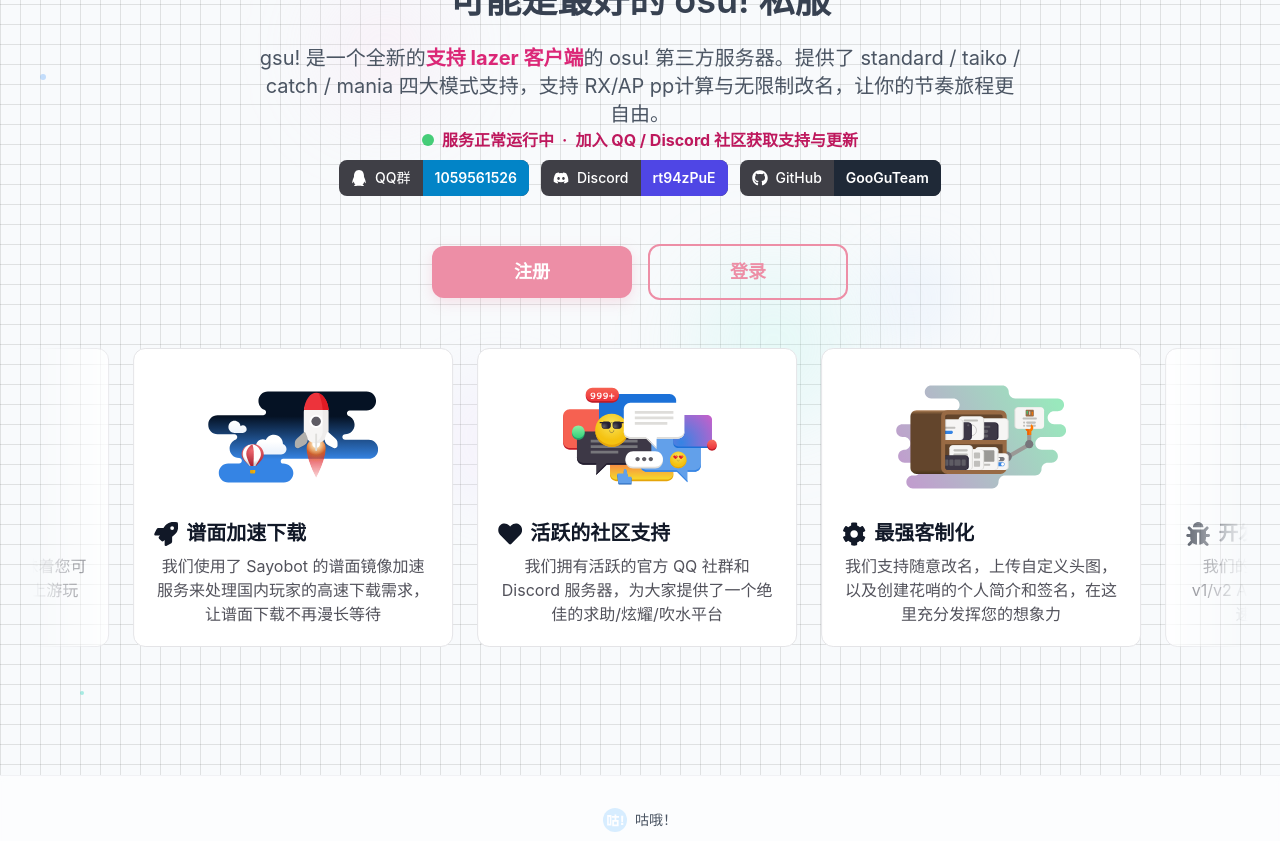
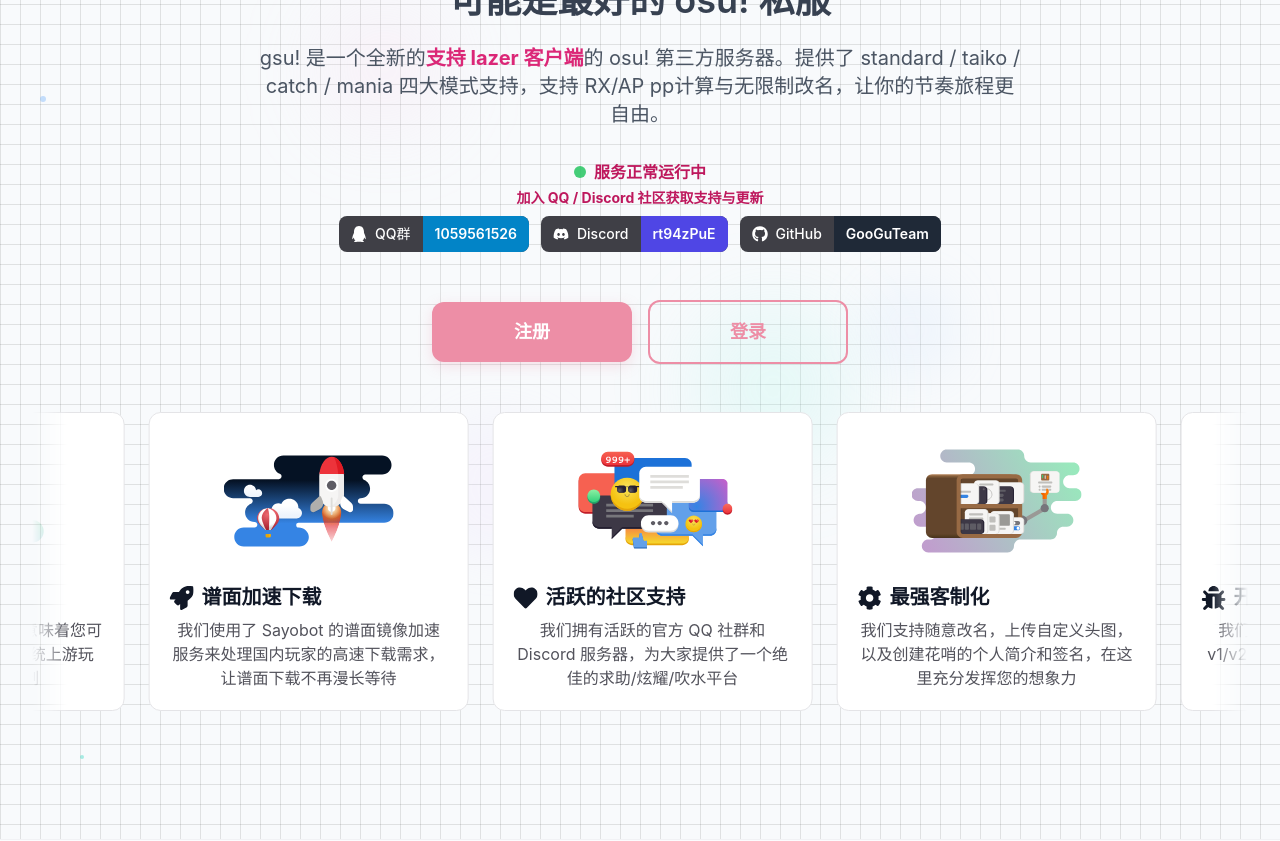
Before and after one commit to M1PPosu/lazer-frontend, a React (Vite) app: page / in a window 1280 px wide. Shown: the part 340-1181 px from the top of the page. Built offline with nearby package versions, Linux system fonts and the light colour scheme.

Commit message:
Update HeroSection.tsx

```diff
--- a/src/components/Home/HeroSection.tsx
+++ b/src/components/Home/HeroSection.tsx
@@ -27,8 +27,34 @@ const HeroSection: React.FC = () => {
   // 监听页面滚动
   const { scrollY } = useScroll();
 
-  const cardWidth = 320;
-  const gap = 24;
+  // 响应式卡片尺寸
+  const [cardWidth, setCardWidth] = useState(320);
+  const [gap, setGap] = useState(24);
+
+  // 响应式尺寸计算
+  useEffect(() => {
+    const updateSizes = () => {
+      const width = window.innerWidth;
+      if (width < 480) { // 超小屏幕
+        setCardWidth(240);
+        setGap(12);
+      } else if (width < 640) { // 小屏幕
+        setCardWidth(260);
+        setGap(16);
+      } else if (width < 768) { // 中等屏幕
+        setCardWidth(288);
+        setGap(20);
+      } else {
+        setCardWidth(320);
+        setGap(24);
+      }
+    };
+
+    updateSizes();
+    window.addEventListener('resize', updateSizes);
+    return () => window.removeEventListener('resize', updateSizes);
+  }, []);
+
   const totalWidth = cardWidth + gap;
   const scrollDistance = totalWidth * features.length;
 
@@ -79,7 +105,7 @@ const HeroSection: React.FC = () => {
   }, []);
 
   return (
-    <section className="relative overflow-hidden min-h-screen flex items-center py-20 lg:py-32">
+    <section className="relative overflow-hidden min-h-screen flex items-center py-12 sm:py-20 lg:py-32">
       {/* Subtle background pattern */}
       <div className="absolute inset-0 bg-grid-pattern opacity-3"></div>
 
@@ -94,53 +120,54 @@ const HeroSection: React.FC = () => {
       <div className="hidden lg:block absolute bottom-20 left-20 w-1 h-1 bg-teal-400/40 rounded-full"></div>
       <div className="hidden lg:block absolute top-1/3 left-10 w-1.5 h-1.5 bg-blue-400/35 rounded-full"></div>
 
-      <div className="relative max-w-7xl mx-auto container-padding">
+      <div className="relative max-w-7xl mx-auto px-4 sm:px-6 lg:px-8">
         {/* Main Content */}
-        <div className="text-center space-y-12">
-          <motion.div initial={{ opacity: 0, y: 30 }} animate={{ opacity: 1, y: 0 }} transition={{ duration: 0.8 }}>
+        <div className="text-center space-y-8 sm:space-y-12">
+          <motion.div initial={{ opacity: 0, y: 30 }} animate={{ opacity: 1, y: 0 }} transition={{ duration: 0.8 }} className="px-4">
             {/* Logo and brand */}
-            <div className="flex items-center justify-center mb-8">
-              <div className="w-20 h-20 flex items-center justify-center mr-5 p-2">
+            <div className="flex items-center justify-center mb-6 sm:mb-8">
+              <div className="w-12 h-12 sm:w-16 sm:h-16 md:w-20 md:h-20 flex items-center justify-center mr-2 sm:mr-3 md:mr-5 p-1 sm:p-2">
                 <img src="/image/logo.svg" alt="咕哦！Logo" className="w-full h-full object-contain drop-shadow-lg" />
               </div>
-              <h1 className="text-6xl md:text-7xl lg:text-8xl font-bold tracking-tight">
+              <h1 className="text-3xl sm:text-4xl md:text-6xl lg:text-7xl xl:text-8xl font-bold tracking-tight">
                 <span className="gradient-text">咕哦！</span>
               </h1>
             </div>
 
-            <h2 className="text-2xl md:text-3xl lg:text-4xl font-semibold text-gray-700 dark:text-gray-200 mb-6 leading-tight max-w-4xl mx-auto">
+            <h2 className="text-lg sm:text-xl md:text-2xl lg:text-3xl xl:text-4xl font-semibold text-gray-700 dark:text-gray-200 mb-4 sm:mb-6 leading-tight max-w-4xl mx-auto">
               可能是最好的 osu! 私服
             </h2>
 
-            <p className="text-lg md:text-xl text-gray-600 dark:text-gray-400 max-w-3xl mx-auto leading-relaxed">
+            <p className="text-sm sm:text-base md:text-lg lg:text-xl text-gray-600 dark:text-gray-400 max-w-3xl mx-auto leading-relaxed">
               gsu! 是一个全新的<span className="font-bold text-pink-600 dark:text-pink-400">支持 lazer 客户端</span>的 osu! 第三方服务器。提供了 standard / taiko / catch / mania 四大模式支持，支持 RX/AP pp计算与无限制改名，让你的节奏旅程更自由。
             </p>
 
             {/* Server Status */}
-            <div className="flex flex-col items-center space-y-2">
-              <p className="text-pink-700 dark:text-pink-300 text-base font-bold flex items-center">
-                <span className="inline-flex items-center gap-2">
-                  <span className="w-3 h-3 rounded-full bg-green-500 dark:bg-green-400 animate-pulse"></span>
+            <div className="flex flex-col items-center space-y-3 sm:space-y-2 mt-6 sm:mt-8">
+              <div className="text-pink-700 dark:text-pink-300 text-xs sm:text-sm md:text-base font-bold text-center">
+                <div className="inline-flex items-center gap-2 mb-2 sm:mb-1">
+                  <span className="w-2.5 h-2.5 sm:w-3 sm:h-3 rounded-full bg-green-500 dark:bg-green-400 animate-pulse"></span>
                   服务正常运行中
-                </span>
-                <span className="mx-2">·</span>
-                <span>加入 QQ / Discord 社区获取支持与更新</span>
-              </p>
+                </div>
+                <div className="text-xs sm:text-sm">
+                  加入 QQ / Discord 社区获取支持与更新
+                </div>
+              </div>
 
               {/* Community Badges */}
-              <div className="flex flex-wrap gap-3 justify-center">
+              <div className="flex flex-col sm:flex-row gap-2 sm:gap-3 justify-center w-full max-w-sm sm:max-w-2xl">
                 <a
                   href="https://qm.qq.com/q/Uw8tOkgJSS"
                   target="_blank"
                   rel="noopener noreferrer"
-                  className="group flex items-center bg-zinc-700 hover:bg-zinc-600 text-white rounded-lg text-sm transition-all duration-200 hover:scale-105 hover:shadow-lg"
+                  className="group flex items-center bg-zinc-700 hover:bg-zinc-600 text-white rounded-lg text-xs sm:text-sm transition-all duration-200 hover:scale-105 hover:shadow-lg mx-auto sm:mx-0"
                 >
-                  <div className="px-3 py-2 flex items-center">
-                    <FaQq className="mr-2 text-base w-4 h-4" />
+                  <div className="px-2 sm:px-3 py-1.5 sm:py-2 flex items-center">
+                    <FaQq className="mr-1 sm:mr-2 text-sm sm:text-base w-3 h-3 sm:w-4 sm:h-4" />
                     <span className="font-medium">QQ群</span>
                   </div>
-                  <div className="px-3 py-2 bg-sky-600 group-hover:bg-sky-500 dark:bg-sky-700 dark:group-hover:bg-sky-600 text-white rounded-r-lg transition-colors duration-200">
-                    <span className="font-semibold">1059561526</span>
+                  <div className="px-2 sm:px-3 py-1.5 sm:py-2 bg-sky-600 group-hover:bg-sky-500 dark:bg-sky-700 dark:group-hover:bg-sky-600 text-white rounded-r-lg transition-colors duration-200">
+                    <span className="font-semibold text-xs sm:text-sm">1059561526</span>
                   </div>
                 </a>
 
@@ -148,14 +175,14 @@ const HeroSection: React.FC = () => {
                   href="https://discord.gg/rt94zPuE"
                   target="_blank"
                   rel="noopener noreferrer"
-                  className="group flex items-center bg-zinc-700 hover:bg-zinc-600 text-white rounded-lg text-sm transition-all duration-200 hover:scale-105 hover:shadow-lg"
+                  className="group flex items-center bg-zinc-700 hover:bg-zinc-600 text-white rounded-lg text-xs sm:text-sm transition-all duration-200 hover:scale-105 hover:shadow-lg mx-auto sm:mx-0"
                 >
-                  <div className="px-3 py-2 flex items-center">
-                    <FaDiscord className="mr-2 text-base w-4 h-4" />
+                  <div className="px-2 sm:px-3 py-1.5 sm:py-2 flex items-center">
+                    <FaDiscord className="mr-1 sm:mr-2 text-sm sm:text-base w-3 h-3 sm:w-4 sm:h-4" />
                     <span className="font-medium">Discord</span>
                   </div>
-                  <div className="px-3 py-2 bg-indigo-600 group-hover:bg-indigo-500 dark:bg-indigo-700 dark:group-hover:bg-indigo-600 text-white rounded-r-lg transition-colors duration-200">
-                    <span className="font-semibold">rt94zPuE</span>
+                  <div className="px-2 sm:px-3 py-1.5 sm:py-2 bg-indigo-600 group-hover:bg-indigo-500 dark:bg-indigo-700 dark:group-hover:bg-indigo-600 text-white rounded-r-lg transition-colors duration-200">
+                    <span className="font-semibold text-xs sm:text-sm">rt94zPuE</span>
                   </div>
                 </a>
 
@@ -163,14 +190,14 @@ const HeroSection: React.FC = () => {
                   href="https://github.com/GooGuTeam"
                   target="_blank"
                   rel="noopener noreferrer"
-                  className="group flex items-center bg-zinc-700 hover:bg-zinc-600 text-white rounded-lg text-sm transition-all duration-200 hover:scale-105 hover:shadow-lg"
+                  className="group flex items-center bg-zinc-700 hover:bg-zinc-600 text-white rounded-lg text-xs sm:text-sm transition-all duration-200 hover:scale-105 hover:shadow-lg mx-auto sm:mx-0"
                 >
-                  <div className="px-3 py-2 flex items-center">
-                    <FaGithub className="mr-2 text-base w-4 h-4" />
+                  <div className="px-2 sm:px-3 py-1.5 sm:py-2 flex items-center">
+                    <FaGithub className="mr-1 sm:mr-2 text-sm sm:text-base w-3 h-3 sm:w-4 sm:h-4" />
                     <span className="font-medium">GitHub</span>
                   </div>
-                  <div className="px-3 py-2 bg-gray-800 group-hover:bg-gray-700 dark:bg-gray-600 dark:group-hover:bg-gray-500 text-white rounded-r-lg transition-colors duration-200">
-                    <span className="font-semibold">GooGuTeam</span>
+                  <div className="px-2 sm:px-3 py-1.5 sm:py-2 bg-gray-800 group-hover:bg-gray-700 dark:bg-gray-600 dark:group-hover:bg-gray-500 text-white rounded-r-lg transition-colors duration-200">
+                    <span className="font-semibold text-xs sm:text-sm">GooGuTeam</span>
                   </div>
                 </a>
               </div>
@@ -181,51 +208,53 @@ const HeroSection: React.FC = () => {
             initial={{ opacity: 0, y: 30 }}
             animate={{ opacity: 1, y: 0 }}
             transition={{ duration: 0.8, delay: 0.2 }}
-            className="flex flex-col sm:flex-row gap-4 justify-center items-center"
+            className="flex flex-col sm:flex-row gap-3 sm:gap-4 justify-center items-center px-4 max-w-lg sm:max-w-2xl mx-auto"
           >
             {isAuthenticated ? (
               <>
-                <Link to="/profile" className="btn-primary text-lg px-10 py-4 min-w-[200px] rounded-xl shadow-lg">
+                <Link to="/profile" className="btn-primary text-sm sm:text-base lg:text-lg px-6 sm:px-8 lg:px-10 py-3 sm:py-3 lg:py-4 w-full sm:w-auto sm:min-w-[180px] lg:min-w-[200px] rounded-xl shadow-lg">
                   查看资料
                 </Link>
-                <Link to="/rankings" className="btn-secondary text-lg px-10 py-4 min-w-[200px] rounded-xl">
+                <Link to="/rankings" className="btn-secondary text-sm sm:text-base lg:text-lg px-6 sm:px-8 lg:px-10 py-3 sm:py-3 lg:py-4 w-full sm:w-auto sm:min-w-[180px] lg:min-w-[200px] rounded-xl">
                   查看排行榜
                 </Link>
               </>
             ) : (
               <>
-                <Link to="/register" className="btn-primary text-lg px-10 py-4 min-w-[200px] rounded-xl shadow-lg">
+                <Link to="/register" className="btn-primary text-sm sm:text-base lg:text-lg px-6 sm:px-8 lg:px-10 py-3 sm:py-3 lg:py-4 w-full sm:w-auto sm:min-w-[180px] lg:min-w-[200px] rounded-xl shadow-lg">
                   注册
                 </Link>
-                <Link to="/login" className="btn-secondary text-lg px-10 py-4 min-w-[200px] rounded-xl">
+                <Link to="/login" className="btn-secondary text-sm sm:text-base lg:text-lg px-6 sm:px-8 lg:px-10 py-3 sm:py-3 lg:py-4 w-full sm:w-auto sm:min-w-[180px] lg:min-w-[200px] rounded-xl">
                   登录
                 </Link>
               </>
             )}
           </motion.div>
 
-
           {/* Feature Cards Scrolling Container */}
           <motion.div
             initial={{ opacity: 0, y: 30 }}
             animate={{ opacity: 1, y: 0 }}
             transition={{ duration: 0.8, delay: 0.4 }}
-            className="mt-16 relative"
+            className="mt-12 sm:mt-16 relative w-full"
           >
             <div
-              className="overflow-hidden cursor-pointer"
+              className="overflow-hidden cursor-pointer w-full"
               onMouseEnter={handleMouseEnter}
               onMouseLeave={handleMouseLeave}
               style={{
-                maskImage: 'linear-gradient(to right, transparent 0%, black 8%, black 92%, transparent 100%)',
-                WebkitMaskImage: 'linear-gradient(to right, transparent 0%, black 8%, black 92%, transparent 100%)'
+                maskImage: 'linear-gradient(to right, transparent 0%, black 3%, black 97%, transparent 100%)',
+                WebkitMaskImage: 'linear-gradient(to right, transparent 0%, black 3%, black 97%, transparent 100%)'
               }}
             >
               <animated.div
-                className="flex gap-6"
+                className="flex"
                 style={{
                   ...springProps,
-                  width: `${scrollDistance * 2}px`
+                  width: `${scrollDistance * 2}px`,
+                  gap: `${gap}px`,
+                  paddingLeft: '16px',
+                  paddingRight: '16px'
                 }}
               >
                 {/* First set of cards */}
@@ -247,7 +276,8 @@ const HeroSection: React.FC = () => {
                       initial={{ opacity: 0, y: 20 }}
                       animate={{ opacity: 1, y: 0 }}
                       transition={{ duration: 0.6, delay: 0.5 + index * 0.1 }}
-                    className="flex-shrink-0 w-80 sm:w-72 md:w-80"
+                      className="flex-shrink-0"
+                      style={{ width: `${cardWidth}px` }}
                     >
                       <InfoCard
                         image={feature.image}
@@ -276,7 +306,8 @@ const HeroSection: React.FC = () => {
                   return (
                     <motion.div
                       key={`second-${feature.id}`}
-                    className="flex-shrink-0 w-80 sm:w-72 md:w-80"
+                      className="flex-shrink-0"
+                      style={{ width: `${cardWidth}px` }}
                     >
                       <InfoCard
                         image={feature.image}
@@ -297,15 +328,16 @@ const HeroSection: React.FC = () => {
               initial={{ opacity: 0 }}
               animate={{ opacity: 1 }}
               transition={{ duration: 0.8, delay: 0.6 }}
-              className="p-6 bg-white/70 dark:bg-gray-800/70 border border-pink-200/50 dark:border-pink-700/50 rounded-2xl inline-block backdrop-blur-sm shadow-lg"
+              className="px-4 max-w-lg mx-auto"
             >
-              <p className="text-lg text-gray-700 dark:text-gray-300 flex items-center justify-center">
-                欢迎回来，<span className="font-semibold text-pink-600 dark:text-pink-400 ml-1">{user.username}</span>！
+              <div className="p-3 sm:p-4 lg:p-6 bg-white/70 dark:bg-gray-800/70 border border-pink-200/50 dark:border-pink-700/50 rounded-2xl inline-block backdrop-blur-sm shadow-lg">
+                <p className="text-sm sm:text-base lg:text-lg text-gray-700 dark:text-gray-300 flex flex-col sm:flex-row items-center justify-center">
+                  欢迎回来，<span className="font-semibold text-pink-600 dark:text-pink-400 sm:ml-1">{user.username}</span>！
                 </p>
+              </div>
             </motion.div>
           )}
         </div>
-
       </div>
     </section>
   );
```
Lines whose indentation alone changed are shown as unchanged.
